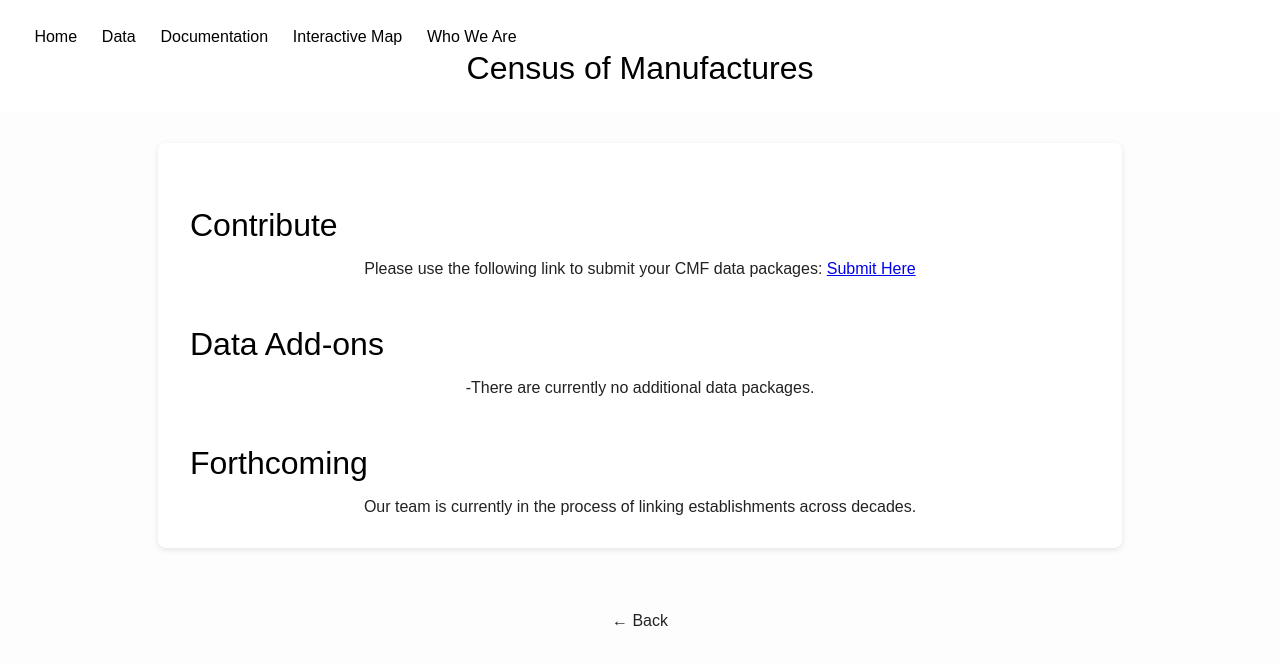
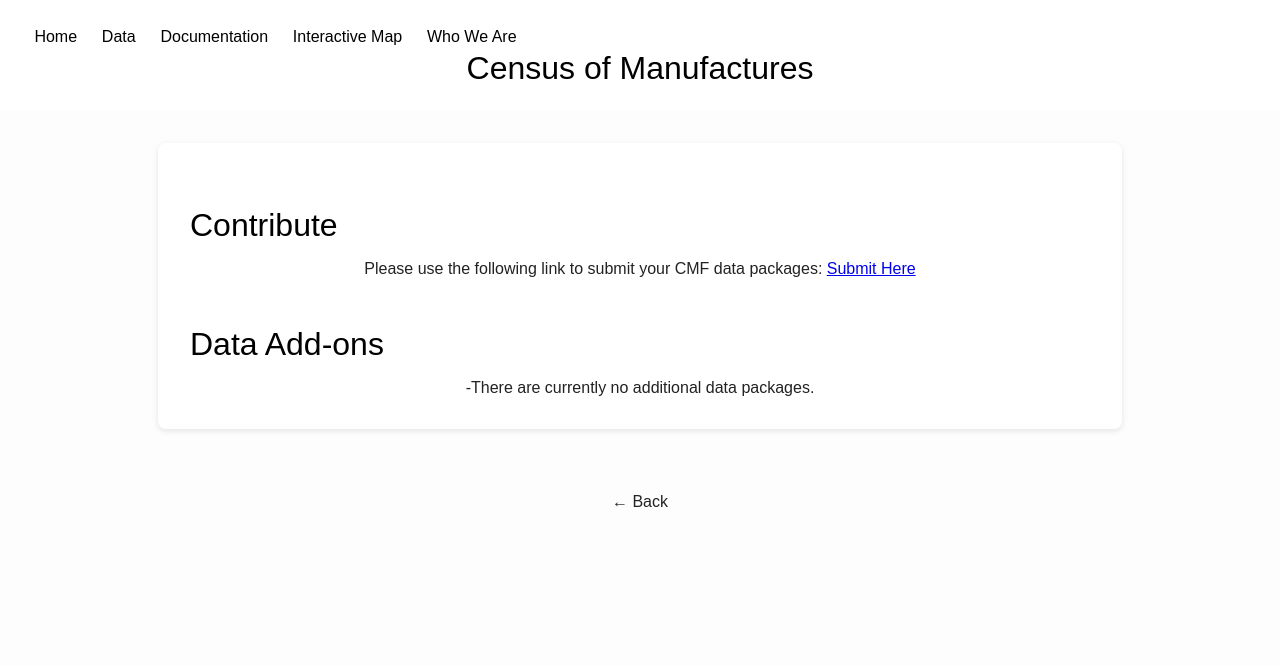
Before and after one commit to allen-otterstrom/CMF_data, a Jekyll site: the page built from add-on.md, in a window 1280 px wide. Shown: the top 665 px of the page. Built offline with Jekyll 4.4.1, drawn with Linux system fonts in a browser that asks for light colours.

Commit message:
Update add-on.md

```diff
--- a/add-on.md
+++ b/add-on.md
@@ -15,8 +15,3 @@ title: add-ons
 <p>
   -There are currently no additional data packages.
 </p>
-
-<h1 style="text-align:left;">Forthcoming</h1>
-<p>
-  Our team is currently in the process of linking establishments across decades.
-</p>
```
